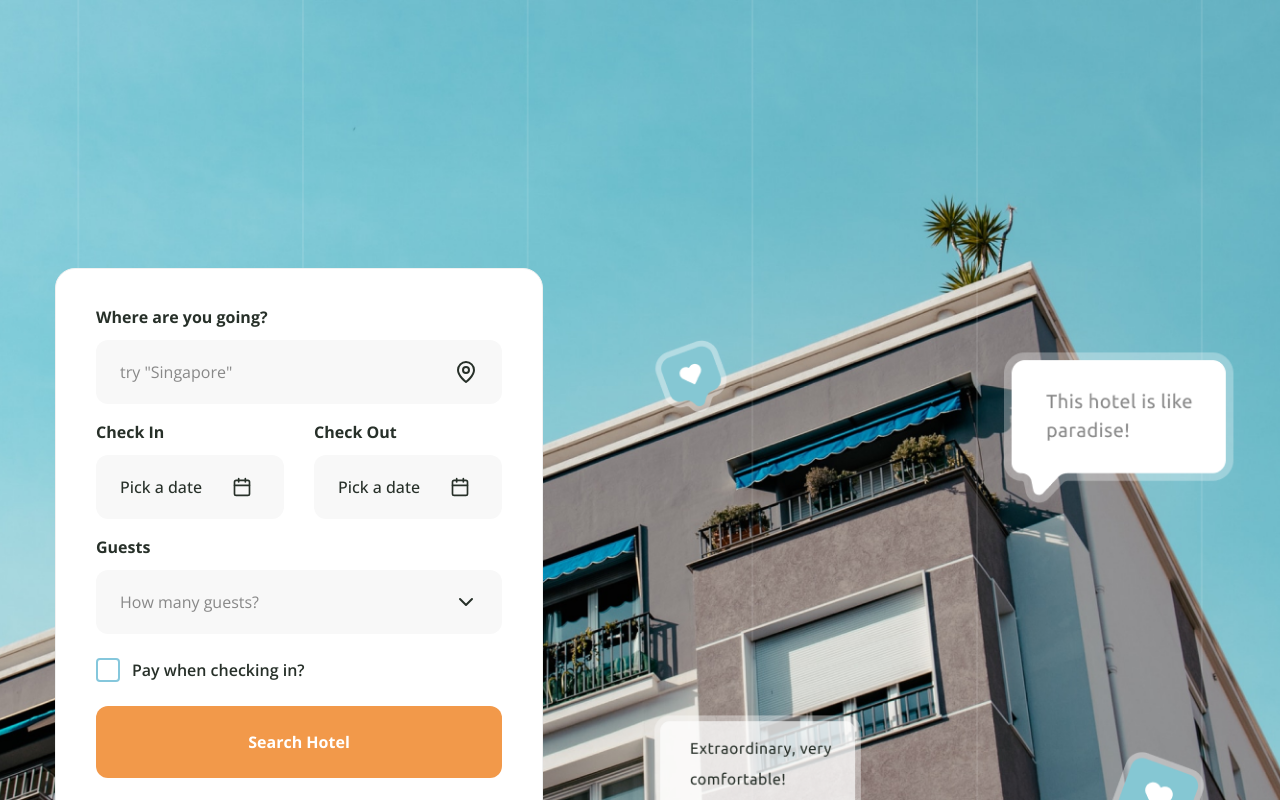
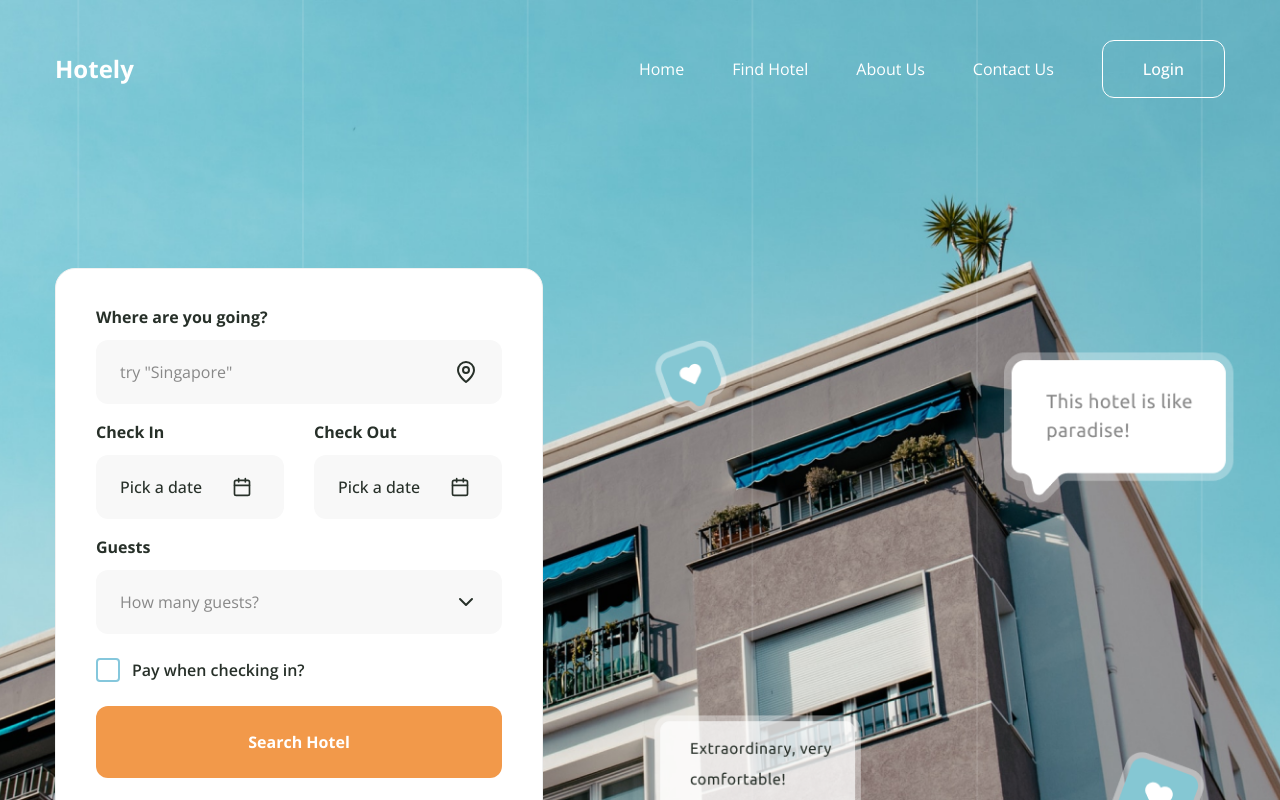
Before and after one commit to developerabdulmamun/hotely, a Next.js app: page / in a window 1280 px wide. Shown: the top 800 px of the page. Built offline with nearby package versions, Linux system fonts and the light colour scheme.

Commit message:
header complete

```diff
--- a/components/Header.jsx
+++ b/components/Header.jsx
@@ -2,11 +2,31 @@ import React from "react";
 import Link from "next/link";
 import { Button } from "./ui/button";
 import MobileNav from "./MobileNav";
+import Nav from "./Nav";
 
 const Header = () => {
   return (
-    <header>
+    <header className="absolute w-full max-w-[1440px] py-8 xl:py-10">
       <div className="container">
+        {/* logo, desktop nav, btn */}
+        <div className="flex items-center justify-between">
+          {/* logo */}
+          <Link href={"/"}>
+            <h1 className="text-2xl font-bold text-white">Hotely</h1>
+          </Link>
+          {/* nav & btn */}
+          <div className="hidden xl:flex">
+            <div className="flex items-center gap-x-12">
+              <Nav
+                containerStyles={"flex items-center justify-between"}
+                listStyles={"flex gap-x-12 text-white"}
+              />
+              <Button variant="outline" className="px-10 h-[58px]">
+                Login
+              </Button>
+            </div>
+          </div>
+        </div>
         {/* mobile nav */}
         <div className="xl:hidden absolute right-8 top-8">
           <MobileNav />
```
